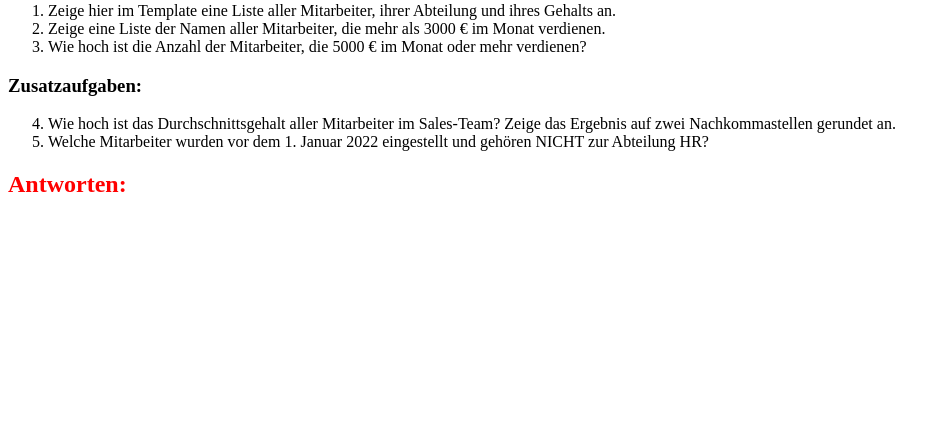
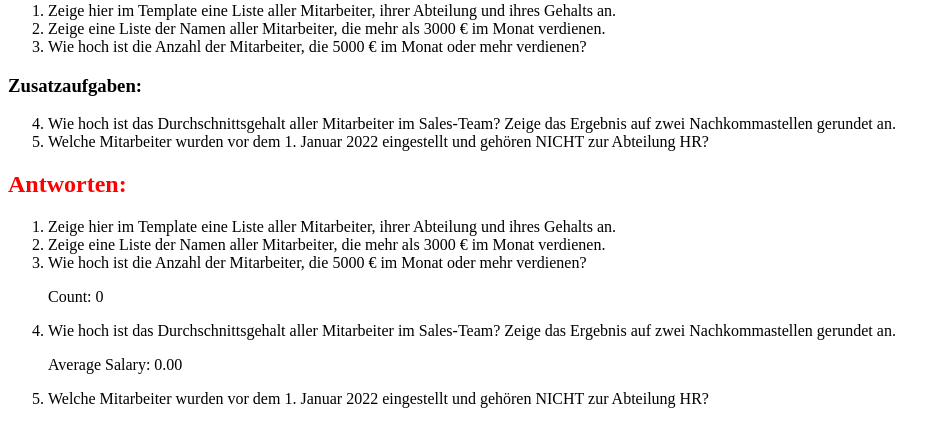
Before and after one commit to Olivierentwicklung/DAIntensivKursPublic, a Django app: page /employees/ in a window 1280 px wide. Shown: the part 125-572 px from the top of the page, without its empty margins (0-945 px from the left). Run offline with Django 5.2, Linux system fonts and the light colour scheme; data that the repository does not hold is empty.

Commit message:
feat: implement employee list rendering with salary and department details

```diff
--- a/employees_app/templates/employees_app/employee_list.html
+++ b/employees_app/templates/employees_app/employee_list.html
@@ -1,3 +1,4 @@
+{% load static %}
 <!doctype html>
 <html lang="de">
   <head>
@@ -38,5 +39,57 @@
     <h2 style="color: red">Antworten:</h2>
 
     <!-- Hier eure Antworten rendern -->
+
+    <ol>
+      <li>
+        Zeige hier im Template eine Liste aller Mitarbeiter, ihrer Abteilung und
+        ihres Gehalts an.
+        <ul>
+          {% for emp in all_employees %}
+          <li>
+            <p>
+              Name: {{ emp.name }} - Abteilung : {{ emp.department.name }} -
+              Gehalt : {{ emp.salary }}
+            </p>
+            {% endfor %}
+          </li>
+        </ul>
+      </li>
+      <li>
+        Zeige eine Liste der Namen aller Mitarbeiter, die mehr als 3000 € im
+        Monat verdienen.
+        <ul>
+          {% for emp in all_employees_salary_gt_3000 %}
+          <li>
+            <p>Name: {{ emp.name }}</p>
+            {% endfor %}
+          </li>
+        </ul>
+      </li>
+      <li>
+        Wie hoch ist die Anzahl der Mitarbeiter, die 5000 € im Monat oder mehr
+        verdienen?
+        <p>Count: {{count_all_employees_salary_gte_5000}}</p>
+      </li>
+      <li>
+        Wie hoch ist das Durchschnittsgehalt aller Mitarbeiter im Sales-Team?
+        Zeige das Ergebnis auf zwei Nachkommastellen gerundet an.
+        <p>
+          Average Salary:
+          {{avg_salary_in_sales_team_rounded_to_2_decimal_places}}
+        </p>
+      </li>
+      <li>
+        Welche Mitarbeiter wurden vor dem 1. Januar 2022 eingestellt und gehören
+        NICHT zur Abteilung HR?
+        <ul>
+          {% for emp in not_hr_employees_with_special_hire_date %}
+          <li>
+            <p>Name: {{ emp.name }}</p>
+            {% endfor %}
+          </li>
+        </ul>
+      </li>
+    </ol>
   </body>
 </html>
--- a/employees_app/views.py
+++ b/employees_app/views.py
@@ -16,6 +16,7 @@ def employee_overview(request: HttpRequest):
     all_employees_salary_gt_3000 = all_employees.filter(salary__gt=3000)
 
     all_employees_salary_gte_5000 = all_employees.filter(salary__gte=5000)
+    count_all_employees_salary_gte_5000 = len(all_employees_salary_gte_5000)
 
     avg_salary_in_sales_team = all_employees.filter(department__name="Sales").aggregate(
         Avg("salary", default=0)
@@ -29,10 +30,12 @@ def employee_overview(request: HttpRequest):
         Q(department__name="HR")
     ).filter(hire_date__lt=date(2022, 1, 1))
 
-    print(all_employees)
-    print(all_employees_salary_gt_3000)
-    print(len(all_employees_salary_gte_5000))
-    print(avg_salary_in_sales_team_rounded_to_2_decimal_places)
-    print(not_hr_employees_with_special_hire_date)
+    context = {
+        "all_employees": all_employees,
+        "all_employees_salary_gt_3000": all_employees_salary_gt_3000,
+        "count_all_employees_salary_gte_5000": count_all_employees_salary_gte_5000,
+        "avg_salary_in_sales_team_rounded_to_2_decimal_places": avg_salary_in_sales_team_rounded_to_2_decimal_places,
+        "not_hr_employees_with_special_hire_date": not_hr_employees_with_special_hire_date,
+    }
 
-    return render(request, "employees_app/employee_list.html")
+    return render(request, "employees_app/employee_list.html", context)
```
